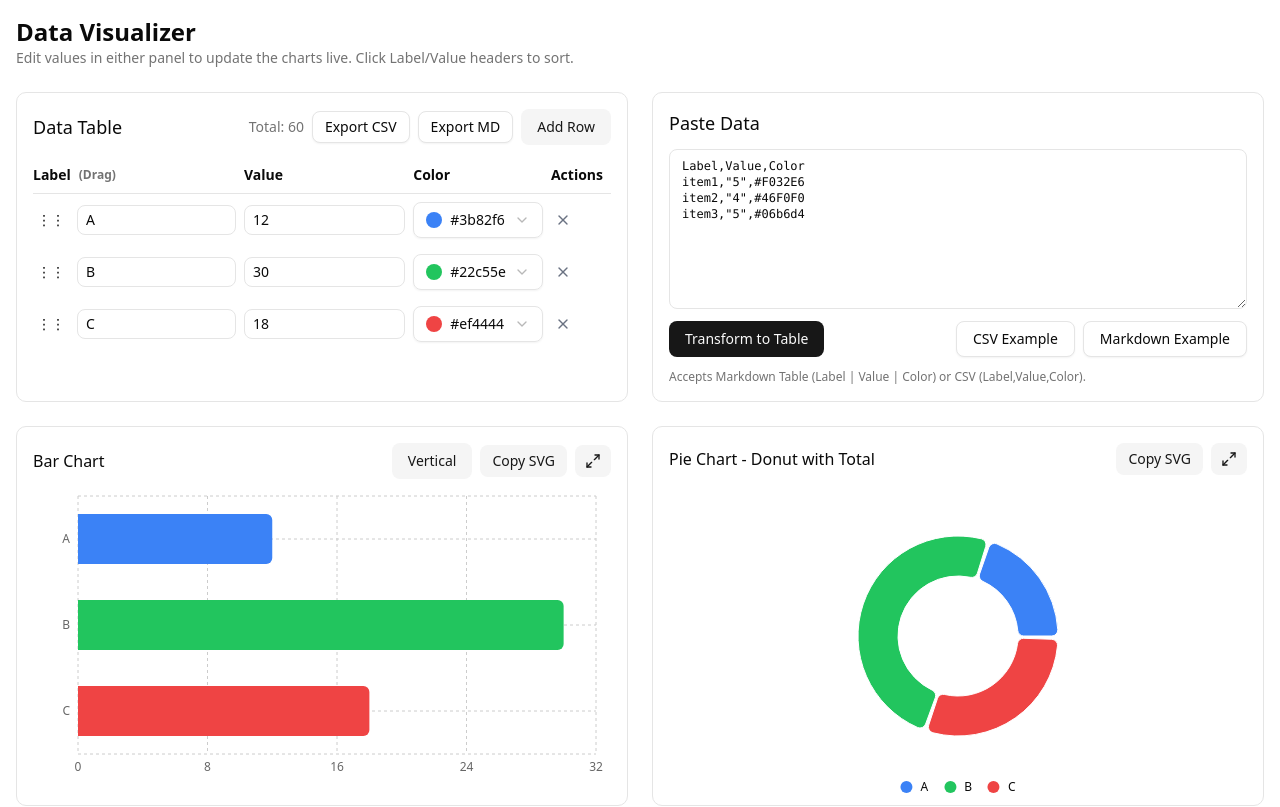
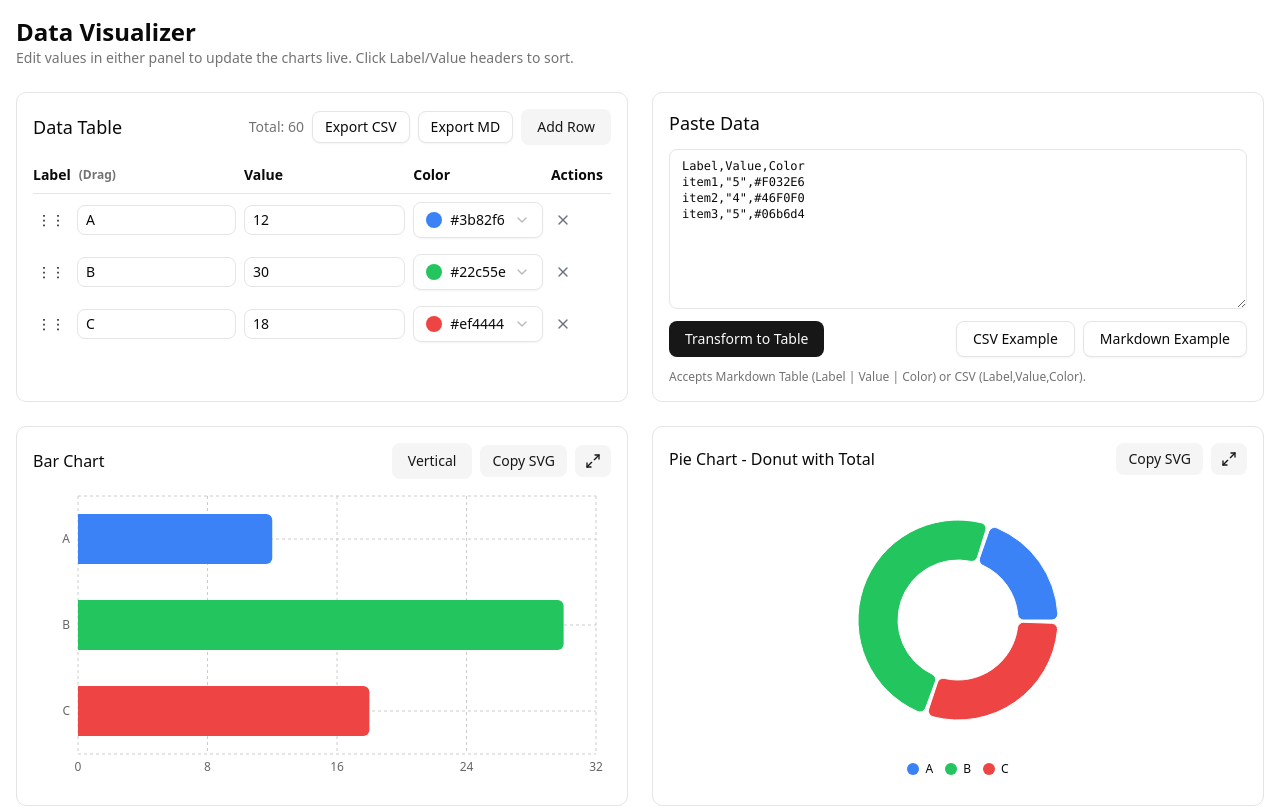
Before and after one commit to s1n-c0s/FastChart, a React (Vite) app: page / in a window 1280 px wide. Shown: the top 807 px of the page. Built offline with nearby package versions, Linux system fonts and the light colour scheme.

Commit message:
= fix pie chart label dispear

```diff
--- a/src/components/charts/pie-chart.tsx
+++ b/src/components/charts/pie-chart.tsx
@@ -70,9 +70,9 @@ export const PieChart = React.memo(function PieChart({ data, total, containerRef
   return (
     <div
       ref={containerRef}
-      className="flex h-full w-full items-center justify-center"
+      className="flex h-full w-full items-center justify-center flex-col"
     >
-      <div className="relative" style={{ width: size, height: size }}>
+      <div className="flex-shrink-0" style={{ width: size, height: size }}>
         <RechartsPieChart width={size} height={size}>
           <Tooltip content={<CustomTooltip />} />
           <Pie
@@ -122,29 +122,36 @@ export const PieChart = React.memo(function PieChart({ data, total, containerRef
             ))}
           </Pie>
         </RechartsPieChart>
+      </div>
 
-        {/* Legend: No Wrap, Center Alignment, Allow Overflow */}
+      {/* Legend: Center-aligned, Wrapping, Within Card Boundaries */}
       <div
-          className={`absolute top-full left-1/2 -translate-x-1/2 ${isFullscreen ? 'mt-6' : 'mt-4'}
+        className={`w-full ${isFullscreen ? 'mt-6' : 'mt-4'}
                    flex
+                   flex-wrap
                    justify-center
-                     gap-x-4 p-0.5`}
+                   items-center
+                   gap-x-3 gap-y-2
+                   px-2
+                   overflow-hidden`}
       >
         {data.map((item: Datum) => (
           <div
-              key={item.id}
-              className="flex items-center gap-2 flex-shrink-0"
+            key={`${item.id}-${item.label}`}
+            className="flex items-center gap-1.5 flex-shrink-0"
           >
             <div
               className={`${isFullscreen ? 'h-4 w-4' : 'h-3 w-3'} rounded-sm flex-shrink-0`}
               style={{ backgroundColor: item.color }}
             />
-              <span className={`${isFullscreen ? 'text-sm' : 'text-xs'} font-medium text-foreground whitespace-nowrap`}>
+            <span
+              className={`${isFullscreen ? 'text-sm' : 'text-xs'} font-medium text-foreground whitespace-nowrap`}
+              title={item.label}
+            >
               {item.label}
             </span>
           </div>
         ))}
-        </div>
       </div>
     </div>
   );
```
Lines whose indentation alone changed are shown as unchanged.
